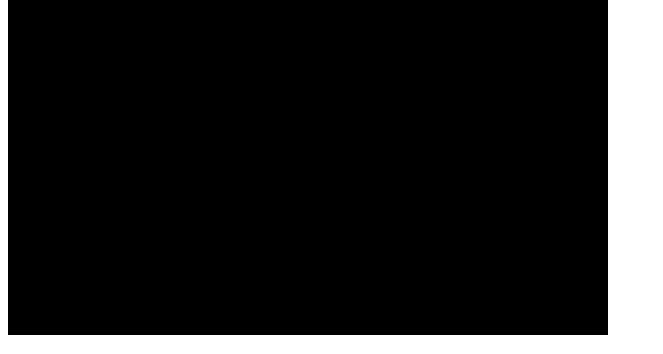
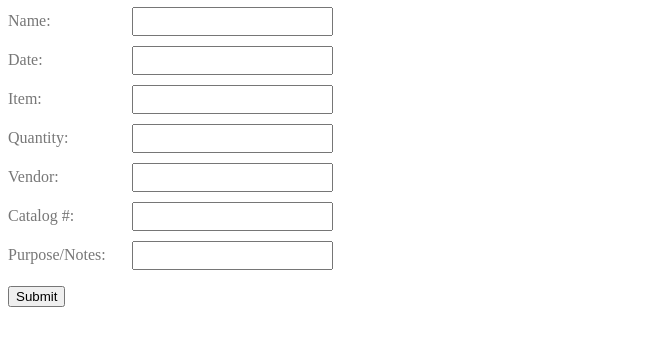
Before and after one commit to sallinglab/orderform, a plain HTML site: page index.html in a window 1280 px wide. Shown: the part 73-427 px from the top of the page, without its empty margins (0-663 px from the left). Drawn offline with Linux system fonts and the light colour scheme.

Commit message:
Update index.html

```diff
--- a/index.html
+++ b/index.html
@@ -26,9 +26,7 @@
 
     <body>
 
-        <div>
-        <img src="blackbox.png" alt="Black Box">
-        </div>
+
 
         <div>
         <h1>Salling Lab Order Form</h1>
```
